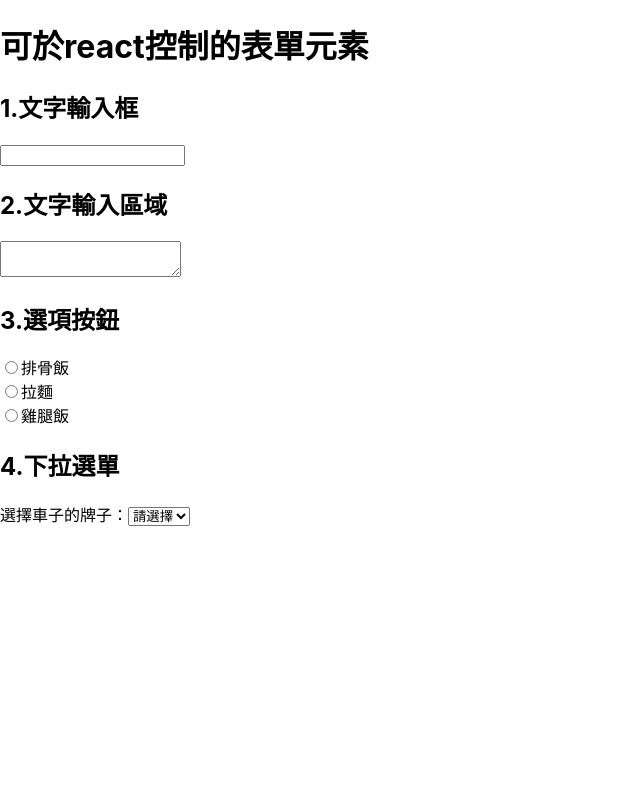
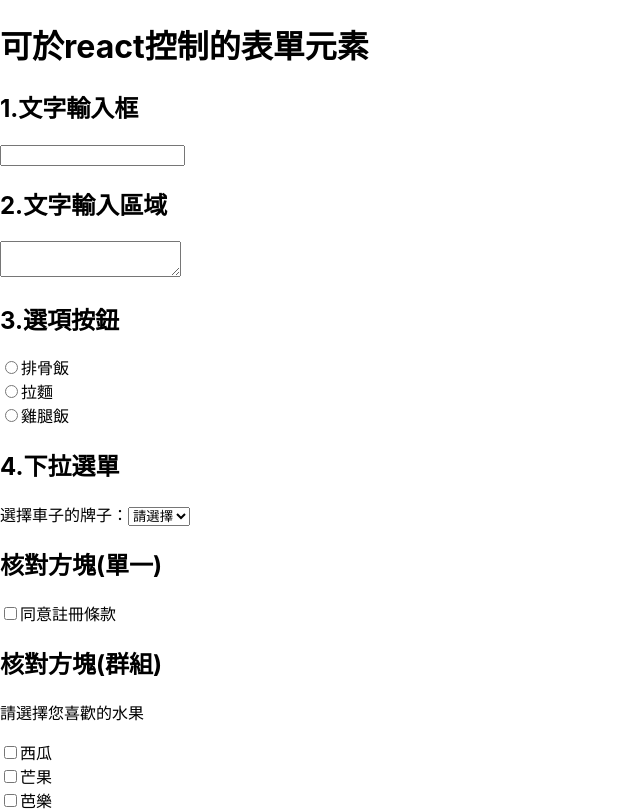
Before and after one commit to tony-hsueh/react_review, a React (Create React App) app: page / in a window 1280 px wide. Shown: the whole page, without its empty margins (0-640 px from the left). Built offline with nearby package versions, Linux system fonts and the light colour scheme.

Commit message:
checkbox的使用

```diff
--- a/src/App.js
+++ b/src/App.js
@@ -8,6 +8,10 @@ function App() {
   const foodOptions = ['排骨飯', '拉麵', '雞腿飯'];
   // 可在此陣列中插入新的食物種類
   const [selectValue, setSelectValue] = useState('');
+
+  const [agree, setAgree] = useState(false);
+  const [likeList, setLikeList] = useState([]);
+  const fruitOptions = ['西瓜', '芒果', '芭樂'];
   return (
     <>
       <h1>可於react控制的表單元素</h1>
@@ -59,6 +63,41 @@ function App() {
         <option value="audi">audi</option>
         <option value="honda">honda</option>
       </select>
+      <h2>核對方塊(單一)</h2>
+      <input
+        type="checkbox"
+        checked={agree}
+        onChange={(e) => {
+          setAgree(e.target.checked);
+        }}
+      />
+      <label>同意註冊條款</label>
+      <h2>核對方塊(群組)</h2>
+      <p>請選擇您喜歡的水果</p>
+      {fruitOptions.map((v, i) => {
+        return (
+          <div key={i}>
+            <input
+              type="checkbox"
+              value={v}
+              checked={likeList.includes(v)}
+              onChange={(e) => {
+                if (likeList.includes(e.target.value)) {
+                  const newLikeList = likeList.filter(
+                    (v) => v !== e.target.value
+                  );
+                  setLikeList(newLikeList);
+                } else {
+                  const newLikeList = [...likeList];
+                  newLikeList.push(e.target.value);
+                  setLikeList(newLikeList);
+                }
+              }}
+            />
+            <label>{v}</label>
+          </div>
+        );
+      })}
     </>
   );
 }
```
